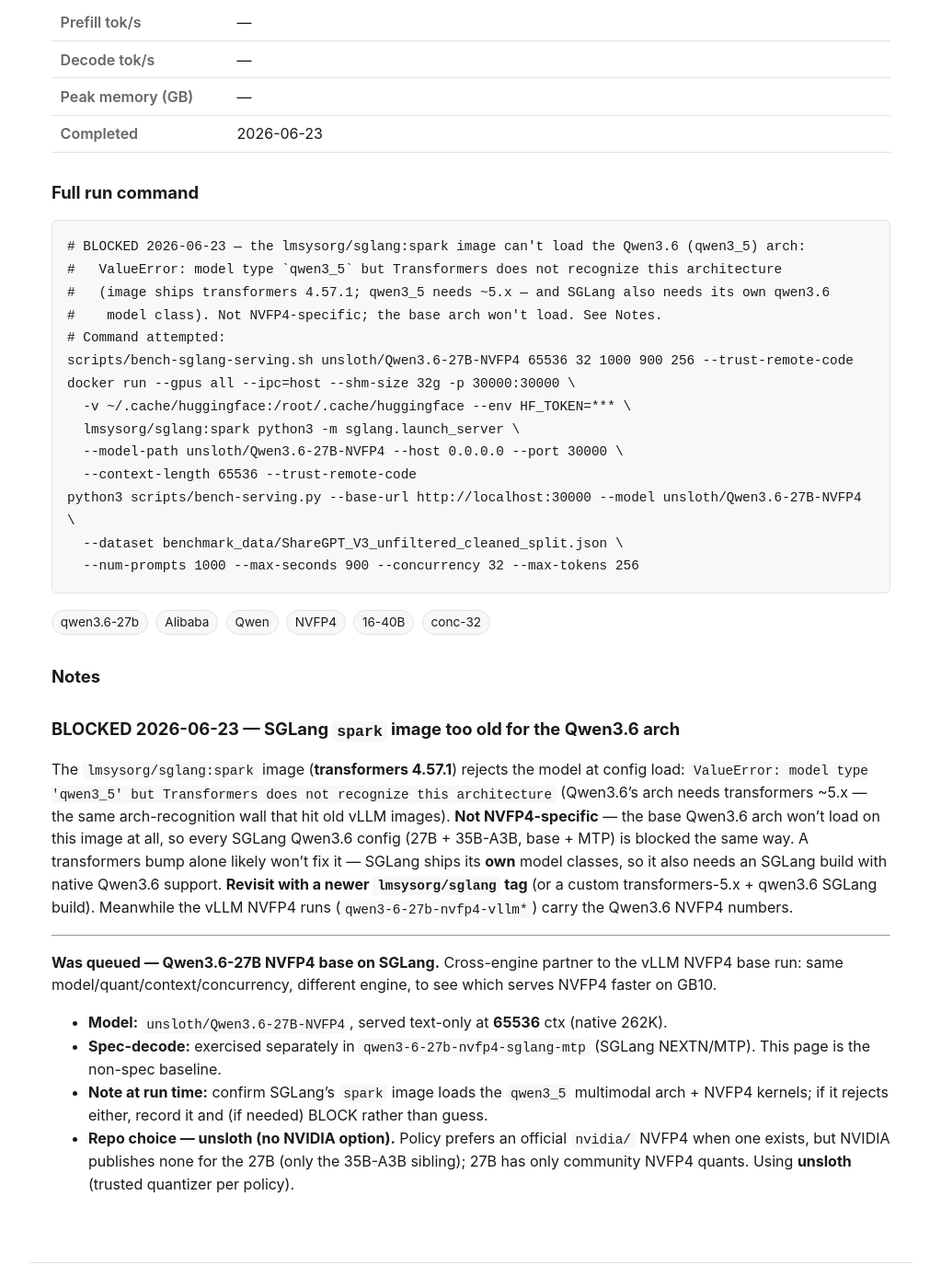
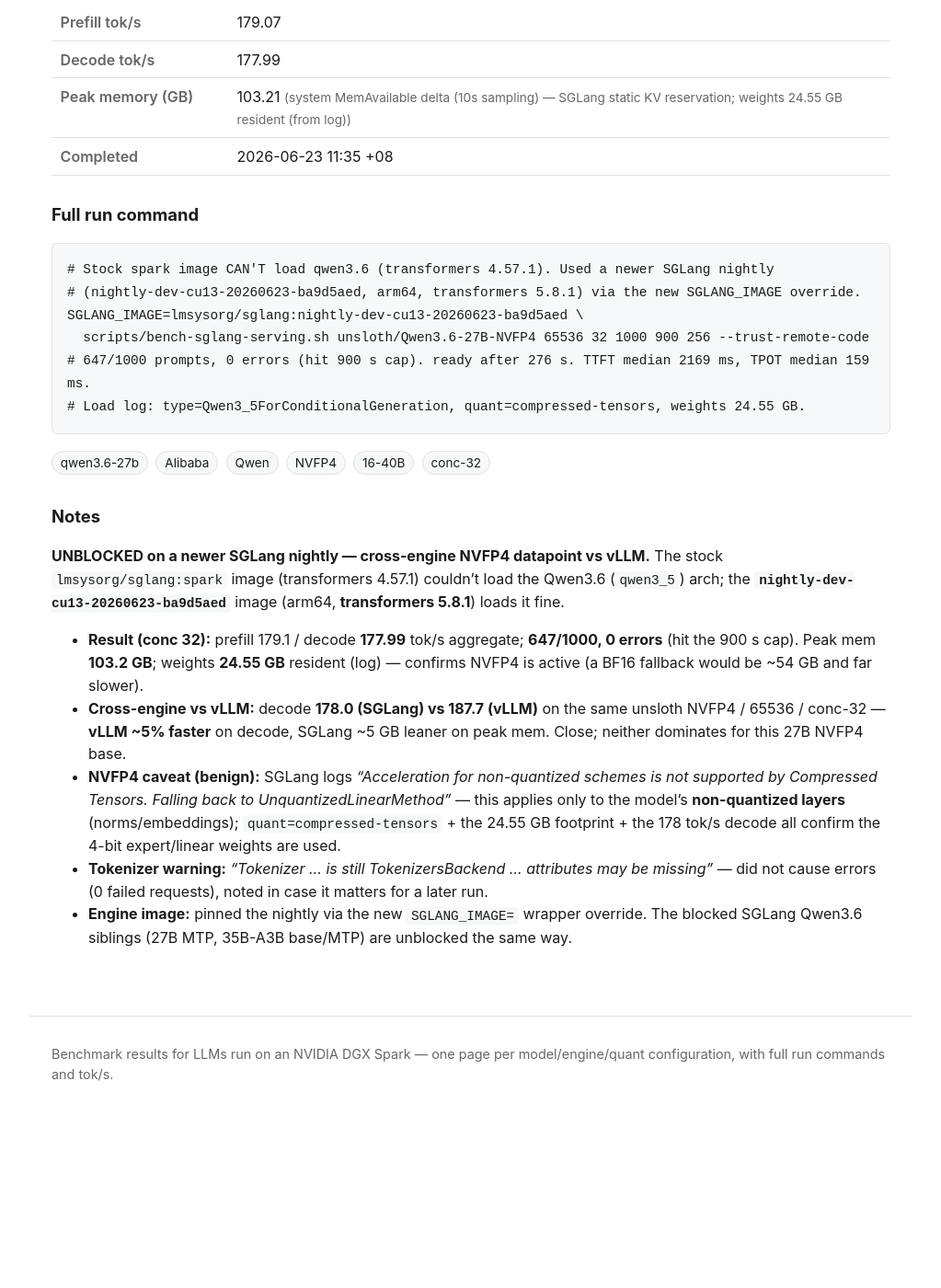
Before and after one commit to yjsoon/autobench, a Jekyll site: the page built from _configs/qwen3-6-27b-nvfp4-sglang.md, in a window 1280 px wide and 1400 px high, scrolled down 803 px. Shown: the whole window at 92% size, without its empty margins (128-1151 px from the left). Built offline with Jekyll 4.4.1, drawn with Linux system fonts in a browser that asks for light colours; after the commit the page ends 2045 px from its top, so only the background shows below that; some of the changed text lies outside the part shown.

Commit message:
SGLang Qwen3.6 UNBLOCKED via newer nightly (transformers 5.8.1)
lmsysorg/sglang:nightly-dev-cu13-20260623-ba9d5aed (arm64, tf 5.8.1) loads the
qwen3.6 (qwen3_5) arch the spark image couldn't. 27B NVFP4 base on SGLang now
DONE: decode 178 tok/s (vs vLLM 188, -5%), mem 103.2 GB, weights 24.55 GB (NVFP4
active). 35B-A3B SGLang base+MTP un-blocked→pending on the nightly (modelopt-NVFP4-
on-SGLang still to verify). INCOMPATIBILITIES.md updated with the fix.

Co-Authored-By: Claude Opus 4.8 <noreply@anthropic.com>
Claude-Session: https://claude.ai/code/session_01B9a7mhJxZceLtkYS7wKerp

```diff
--- a/_configs/qwen3-6-27b-nvfp4-sglang.md
+++ b/_configs/qwen3-6-27b-nvfp4-sglang.md
@@ -6,7 +6,7 @@ family: Qwen
 params: 27B (dense)
 engine: SGLang
 quant: NVFP4
-quant_rationale: Unsloth's NVFP4 (W4A4) quant of Qwen3.6-27B (unsloth/Qwen3.6-27B-NVFP4) on SGLang — the card lists SGLang as a supported serving path. Base (non-speculative) run; the repo's MTP module is exercised in the -mtp sibling. Cross-engine compare against the vLLM NVFP4 run.
+quant_rationale: Unsloth's NVFP4 (W4A4) quant of Qwen3.6-27B (unsloth/Qwen3.6-27B-NVFP4) on SGLang — the card lists SGLang as a supported path. Base (non-speculative). Required a NEWER SGLang nightly (nightly-dev-cu13-20260623, transformers 5.8.1) — the stock spark image can't load the qwen3.6 arch. Cross-engine compare vs the vLLM NVFP4 run.
 source_repo: unsloth/Qwen3.6-27B-NVFP4
 download_url: https://huggingface.co/unsloth/Qwen3.6-27B-NVFP4
 context: 65536
@@ -14,52 +14,38 @@ modalities: [text, image, video]
 mm_served: false
 concurrency: 32
 tags: [qwen3.6-27b, Alibaba, Qwen, NVFP4, 16-40B, conc-32]
-status: blocked
-prefill_toks:
-decode_toks:
-mem_gb:
-mem_source:
+status: done
+prefill_toks: 179.07
+decode_toks: 177.99
+mem_gb: 103.21
+mem_source: system MemAvailable delta (10s sampling) — SGLang static KV reservation; weights 24.55 GB resident (from log)
 measured_on: 2026-06-23
-completed_at:
-engine_image: lmsysorg/sglang:spark
+completed_at: 2026-06-23 11:35 +08
+engine_image: lmsysorg/sglang:nightly-dev-cu13-20260623-ba9d5aed@sha256:ca580c17cf5f9d2e268f4153d977e3cd46528feb2c62a4de8683a05d08da3cf2
 run_command: |
-  # BLOCKED 2026-06-23 — the lmsysorg/sglang:spark image can't load the Qwen3.6 (qwen3_5) arch:
-  #   ValueError: model type `qwen3_5` but Transformers does not recognize this architecture
-  #   (image ships transformers 4.57.1; qwen3_5 needs ~5.x — and SGLang also needs its own qwen3.6
-  #    model class). Not NVFP4-specific; the base arch won't load. See Notes.
-  # Command attempted:
-  scripts/bench-sglang-serving.sh unsloth/Qwen3.6-27B-NVFP4 65536 32 1000 900 256 --trust-remote-code
-  docker run --gpus all --ipc=host --shm-size 32g -p 30000:30000 \
-    -v ~/.cache/huggingface:/root/.cache/huggingface --env HF_TOKEN=*** \
-    lmsysorg/sglang:spark python3 -m sglang.launch_server \
-    --model-path unsloth/Qwen3.6-27B-NVFP4 --host 0.0.0.0 --port 30000 \
-    --context-length 65536 --trust-remote-code
-  python3 scripts/bench-serving.py --base-url http://localhost:30000 --model unsloth/Qwen3.6-27B-NVFP4 \
-    --dataset benchmark_data/ShareGPT_V3_unfiltered_cleaned_split.json \
-    --num-prompts 1000 --max-seconds 900 --concurrency 32 --max-tokens 256
+  # Stock spark image CAN'T load qwen3.6 (transformers 4.57.1). Used a newer SGLang nightly
+  # (nightly-dev-cu13-20260623-ba9d5aed, arm64, transformers 5.8.1) via the new SGLANG_IMAGE override.
+  SGLANG_IMAGE=lmsysorg/sglang:nightly-dev-cu13-20260623-ba9d5aed \
+    scripts/bench-sglang-serving.sh unsloth/Qwen3.6-27B-NVFP4 65536 32 1000 900 256 --trust-remote-code
+  # 647/1000 prompts, 0 errors (hit 900 s cap). ready after 276 s. TTFT median 2169 ms, TPOT median 159 ms.
+  # Load log: type=Qwen3_5ForConditionalGeneration, quant=compressed-tensors, weights 24.55 GB.
 ---
 
-## BLOCKED 2026-06-23 — SGLang `spark` image too old for the Qwen3.6 arch
+**UNBLOCKED on a newer SGLang nightly — cross-engine NVFP4 datapoint vs vLLM.** The stock
+`lmsysorg/sglang:spark` image (transformers 4.57.1) couldn't load the Qwen3.6 (`qwen3_5`) arch; the
+**`nightly-dev-cu13-20260623-ba9d5aed`** image (arm64, **transformers 5.8.1**) loads it fine.
 
-The `lmsysorg/sglang:spark` image (**transformers 4.57.1**) rejects the model at config load:
-`ValueError: model type 'qwen3_5' but Transformers does not recognize this architecture` (Qwen3.6's
-arch needs transformers ~5.x — the same arch-recognition wall that hit old vLLM images). **Not
-NVFP4-specific** — the base Qwen3.6 arch won't load on this image at all, so every SGLang Qwen3.6 config
-(27B + 35B-A3B, base + MTP) is blocked the same way. A transformers bump alone likely won't fix it —
-SGLang ships its **own** model classes, so it also needs an SGLang build with native Qwen3.6 support.
-**Revisit with a newer `lmsysorg/sglang` tag** (or a custom transformers-5.x + qwen3.6 SGLang build).
-Meanwhile the vLLM NVFP4 runs (`qwen3-6-27b-nvfp4-vllm*`) carry the Qwen3.6 NVFP4 numbers.
-
----
-
-**Was queued — Qwen3.6-27B NVFP4 base on SGLang.** Cross-engine partner to the vLLM NVFP4 base run:
-same model/quant/context/concurrency, different engine, to see which serves NVFP4 faster on GB10.
-
-- **Model:** `unsloth/Qwen3.6-27B-NVFP4`, served text-only at **65536** ctx (native 262K).
-- **Spec-decode:** exercised separately in `qwen3-6-27b-nvfp4-sglang-mtp` (SGLang NEXTN/MTP). This page
-  is the non-spec baseline.
-- **Note at run time:** confirm SGLang's `spark` image loads the `qwen3_5` multimodal arch + NVFP4
-  kernels; if it rejects either, record it and (if needed) BLOCK rather than guess.
-- **Repo choice — unsloth (no NVIDIA option).** Policy prefers an official `nvidia/` NVFP4 when one
-  exists, but NVIDIA publishes none for the 27B (only the 35B-A3B sibling); 27B has only community NVFP4
-  quants. Using **unsloth** (trusted quantizer per policy).
+- **Result (conc 32):** prefill 179.1 / decode **177.99** tok/s aggregate; **647/1000, 0 errors** (hit the
+  900 s cap). Peak mem **103.2 GB**; weights **24.55 GB** resident (log) — confirms NVFP4 is active (a BF16
+  fallback would be ~54 GB and far slower).
+- **Cross-engine vs vLLM:** decode **178.0 (SGLang) vs 187.7 (vLLM)** on the same unsloth NVFP4 / 65536 /
+  conc-32 — **vLLM ~5% faster** on decode, SGLang ~5 GB leaner on peak mem. Close; neither dominates for
+  this 27B NVFP4 base.
+- **NVFP4 caveat (benign):** SGLang logs *"Acceleration for non-quantized schemes is not supported by
+  Compressed Tensors. Falling back to UnquantizedLinearMethod"* — this applies only to the model's
+  **non-quantized layers** (norms/embeddings); `quant=compressed-tensors` + the 24.55 GB footprint + the
+  178 tok/s decode all confirm the 4-bit expert/linear weights are used.
+- **Tokenizer warning:** *"Tokenizer … is still TokenizersBackend … attributes may be missing"* — did not
+  cause errors (0 failed requests), noted in case it matters for a later run.
+- **Engine image:** pinned the nightly via the new `SGLANG_IMAGE=` wrapper override. The blocked SGLang
+  Qwen3.6 siblings (27B MTP, 35B-A3B base/MTP) are unblocked the same way.
```
Also changed, not shown: _configs/qwen3-6-35b-a3b-nvfp4-sglang-mtp.md (+12 -23 lines), _configs/qwen3-6-35b-a3b-nvfp4-sglang.md (+16 -29 lines), notes/INCOMPATIBILITIES.md (+11 -7 lines).
